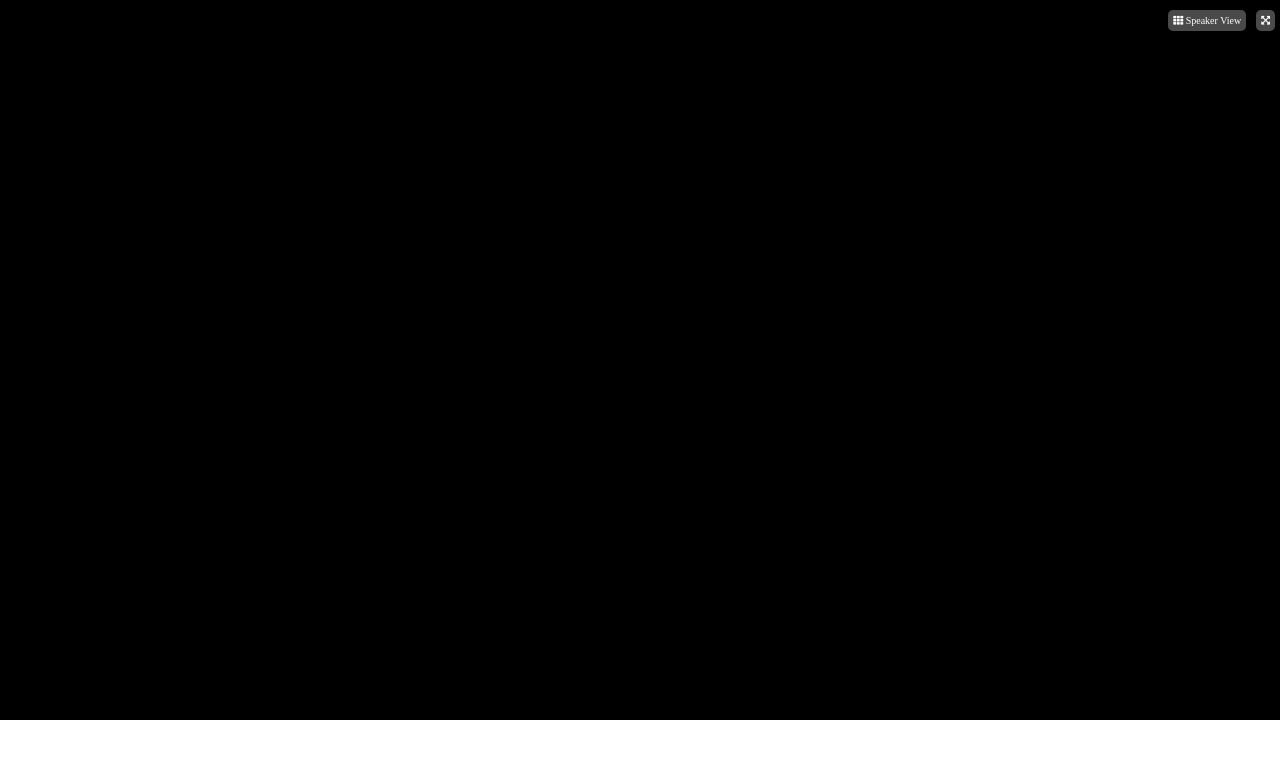
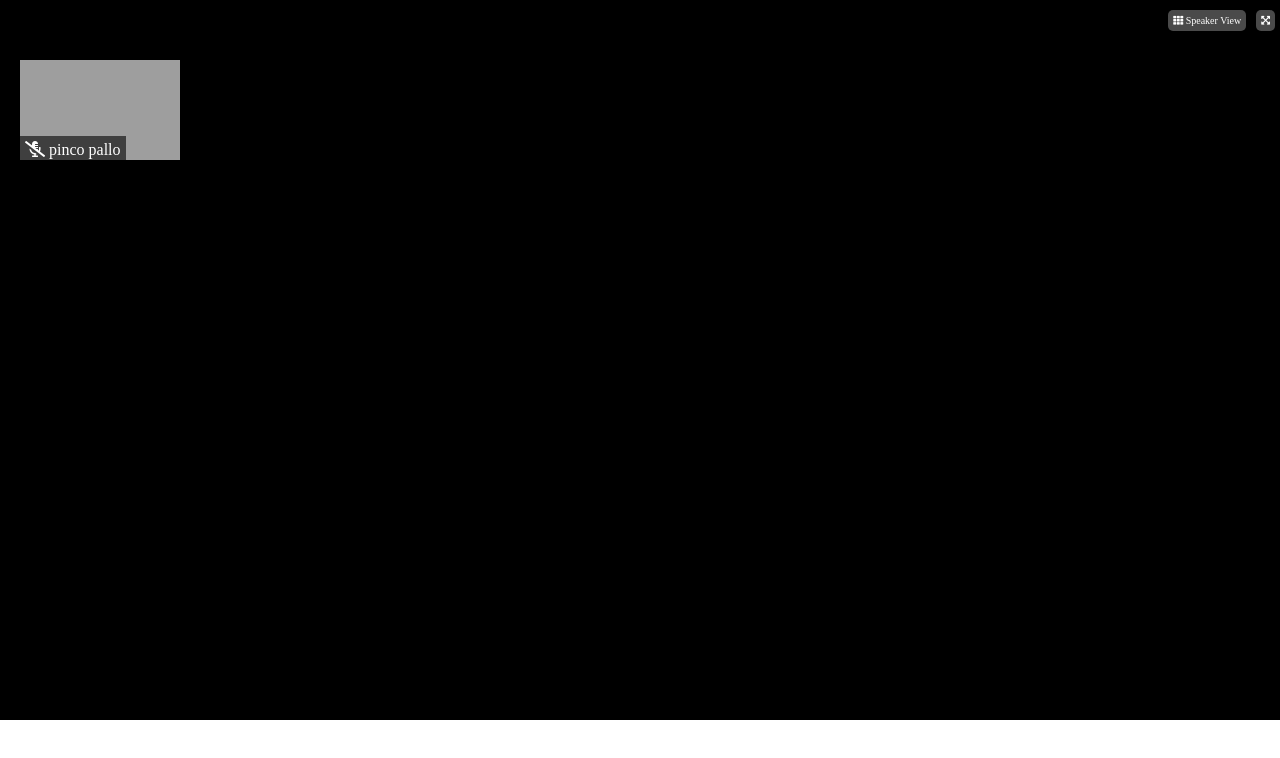
Before and after one commit to davidecarta470/html-css-zoom, a plain HTML site: page index.html in a window 1280 px wide. Drawn offline with Linux system fonts and the light colour scheme; grey boxes are pictures that could not be loaded.

Commit message:
img position relative -mic position absolute

```diff
--- a/index.html
+++ b/index.html
@@ -22,6 +22,13 @@
    </div>
   </header>
   <main>
+    <div class="item">
+      <img src="https://loremflickr.com/160/100" alt="">
+      <div class="mic">
+        <i class="fas fa-microphone-alt-slash"></i>
+        <span>pinco pallo</span>
+      </div>
+    </div>
   </main>
   <footer>
   </footer>
--- a/style.css
+++ b/style.css
@@ -24,6 +24,17 @@ main{
   height: calc(100vh - 120px);
   padding: 20px;
 }
+main .item{
+  position:relative;
+}
+main .mic{
+  color: white;
+  background-color: rgba(1, 1, 1, 0.6);
+  padding:5px;
+  position:absolute;
+  bottom:0;
+}
+
 footer{
   height:80px;
   background-color:white;
```
